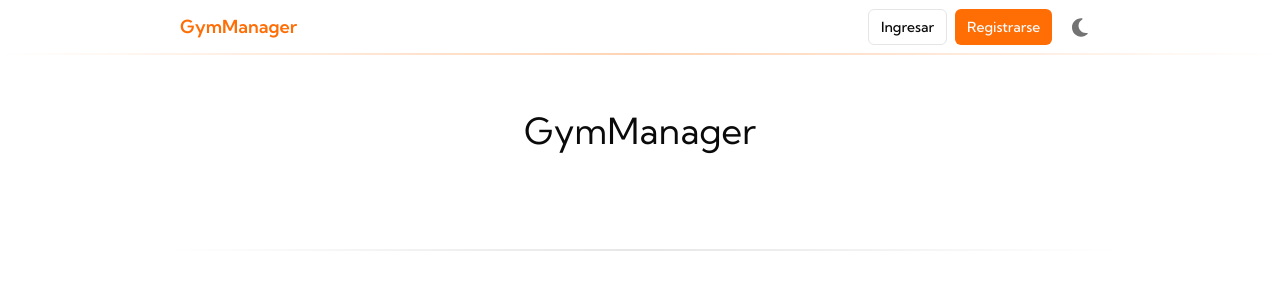
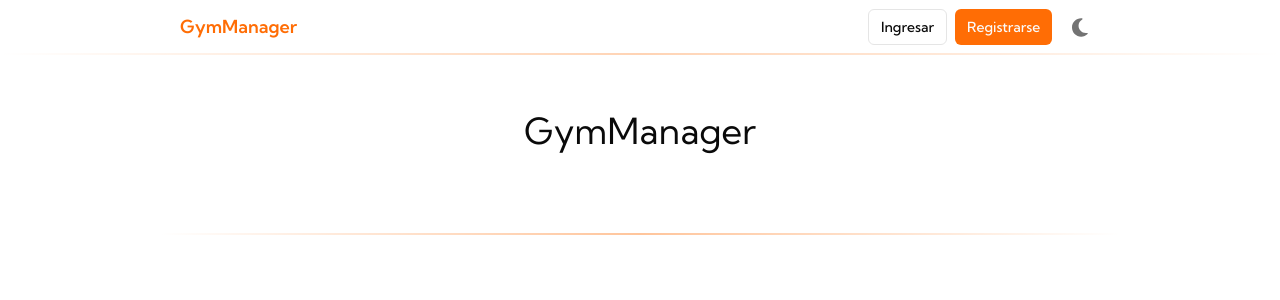
Before and after one commit to fepa0110/gym-manager, a Next.js app: page / in a window 1280 px wide. Shown: the top 300 px of the page. Built offline with nearby package versions, Linux system fonts and the light colour scheme; no server answers.

Commit message:
style: :lipstick: Cambiado color de decoracion en home

```diff
--- a/app/page.tsx
+++ b/app/page.tsx
@@ -15,11 +15,11 @@ export default async function Home() {
 
 	return (
 		<>
-			<div className="flex flex-col gap-16 items-center">
+			<div className="flex flex-col gap-16 justify-center items-center">
 				<p className="text-3xl lg:text-4xl !leading-tight mx-auto max-w-xl text-center">
 					GymManager
 				</p>
-				<div className="w-full p-[1px] bg-gradient-to-r from-transparent via-foreground/10 to-transparent my-8" />
+				<div className="w-full p-[1px] bg-gradient-to-r from-transparent via-primary/40 to-transparent mb-8 mt-4" />
 			</div>
 
 			<main className="flex-1 flex flex-col gap-6 px-4">
```
